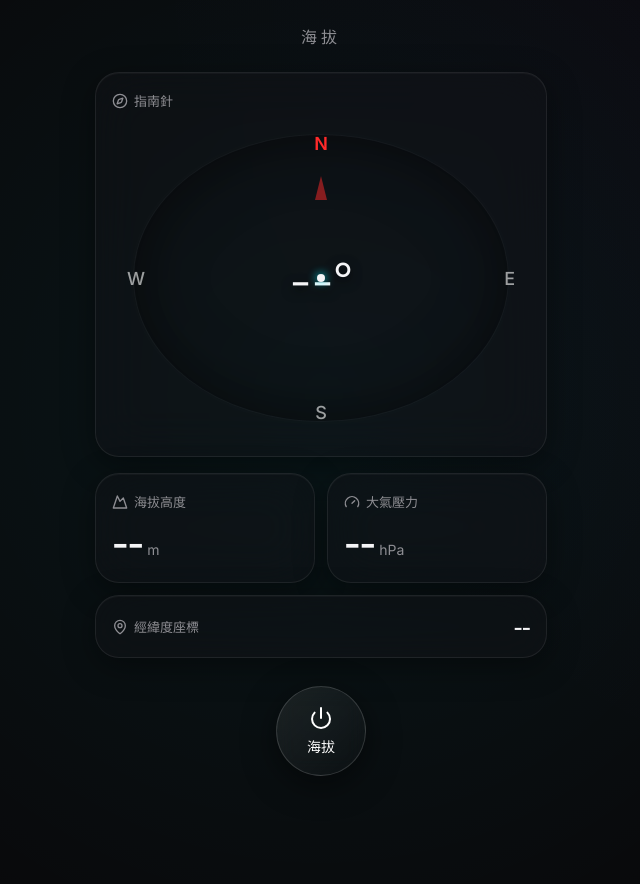
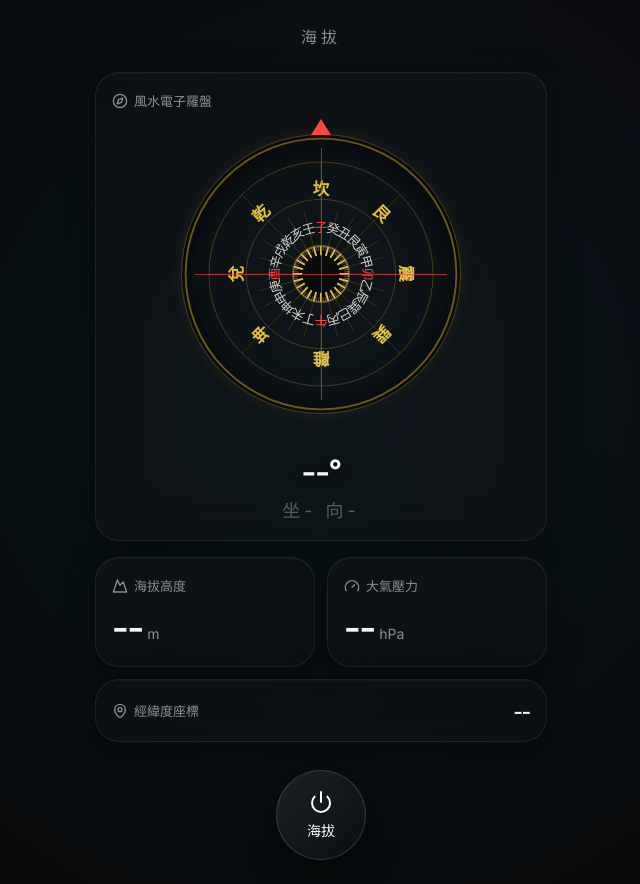
Before and after one commit to terryyehai/Altimeter, a React (Vite) app: page / in a window 1280 px wide. Shown: the whole page, without its empty margins (319-959 px from the left). Before the commit the page ends 800 px from the top, so only its background shows below. Built offline with nearby package versions, Linux system fonts and the light colour scheme.

Commit message:
feat: 升級指南針為風水電子羅盤

```diff
--- a/src/presentation/components/CompassCard.tsx
+++ b/src/presentation/components/CompassCard.tsx
@@ -6,33 +6,105 @@ interface Props {
   isActive: boolean;
 }
 
+const MOUNTAINS = ['子', '癸', '丑', '艮', '寅', '甲', '卯', '乙', '辰', '巽', '巳', '丙', '午', '丁', '未', '坤', '申', '庚', '酉', '辛', '戌', '乾', '亥', '壬'];
+const TRIGRAMS = ['坎', '艮', '震', '巽', '離', '坤', '兌', '乾'];
+
+const getMountain = (deg: number) => {
+  const normalized = (deg + 360) % 360;
+  const index = Math.round(normalized / 15) % 24;
+  return MOUNTAINS[index];
+};
+
+const getTrigram = (deg: number) => {
+  const normalized = (deg + 360) % 360;
+  const index = Math.round(normalized / 45) % 8;
+  return TRIGRAMS[index];
+};
+
 export const CompassCard: React.FC<Props> = ({ heading, isActive }) => {
   return (
-    <div className="glass-card metric-card" style={{ gridColumn: '1 / -1', alignItems: 'center', height: '100%', minHeight: '300px' }}>
+    <div className="glass-card metric-card" style={{ gridColumn: '1 / -1', alignItems: 'center', minHeight: '380px' }}>
       <div className="metric-label" style={{ alignSelf: 'flex-start', width: '100%' }}>
-        <Compass size={16} /> 指南針
+        <Compass size={16} /> 風水電子羅盤
       </div>
 
-      <div className="compass-container">
-        <div className="compass-ring"></div>
-        <div className="compass-ticks-wrapper" style={{ transform: `rotate(${-heading}deg)` }}>
-          {/* N E S W 刻度 */}
-          <div style={{ position: 'absolute', top: '15px', left: '50%', transform: 'translateX(-50%)', color: '#ff2a2a', fontWeight: 600, fontSize: '18px' }}>N</div>
-          <div style={{ position: 'absolute', bottom: '15px', left: '50%', transform: 'translateX(-50%)', color: 'rgba(255,255,255,0.6)', fontWeight: 500, fontSize: '18px' }}>S</div>
-          <div style={{ position: 'absolute', right: '15px', top: '50%', transform: 'translateY(-50%)', color: 'rgba(255,255,255,0.6)', fontWeight: 500, fontSize: '18px' }}>E</div>
-          <div style={{ position: 'absolute', left: '15px', top: '50%', transform: 'translateY(-50%)', color: 'rgba(255,255,255,0.6)', fontWeight: 500, fontSize: '18px' }}>W</div>
+      <div className="compass-container" style={{ width: '100%', maxWidth: '280px', margin: '16px auto', aspectRatio: '1/1', position: 'relative' }}>
 
-          {/* 指北針紅色標記 */}
-          <div style={{
-            position: 'absolute', top: '18%', left: '50%', transform: 'translateX(-50%)',
-            width: '0', height: '0', borderLeft: '6px solid transparent', borderRight: '6px solid transparent', borderBottom: '24px solid rgba(255, 42, 42, 0.5)'
-          }}></div>
+        {/* 外框裝飾 */}
+        <div style={{ position: 'absolute', width: '100%', height: '100%', borderRadius: '50%', border: '1px solid rgba(218, 165, 32, 0.3)', boxShadow: 'inset 0 0 40px rgba(0,0,0,0.8), 0 0 15px rgba(218, 165, 32, 0.1)' }}></div>
+
+        {/* 會旋轉的羅盤盤面 */}
+        <div className="compass-ticks-wrapper" style={{ transform: `rotate(${-heading}deg)`, width: '100%', height: '100%', position: 'absolute', borderRadius: '50%', overflow: 'hidden' }}>
+          <svg viewBox="0 0 300 300" width="100%" height="100%">
+            {/* 中間天池 */}
+            <circle cx="150" cy="150" r="30" fill="#0a0a0c" stroke="rgba(218, 165, 32, 0.5)" strokeWidth="2" />
+
+            {/* 八卦內圈 (半徑 30~80) */}
+            <circle cx="150" cy="150" r="80" fill="none" stroke="rgba(218, 165, 32, 0.3)" strokeWidth="1" />
+            {TRIGRAMS.map((t, i) => {
+              const angle = i * 45;
+              return (
+                <g key={`t-${i}`} transform={`rotate(${angle}, 150, 150)`}>
+                  <text x="150" y="65" textAnchor="middle" fill="#e2c044" fontSize="18" fontWeight="600" fontFamily="'Noto Sans TC', sans-serif">{t}</text>
+                  <line x1="150" y1="30" x2="150" y2="80" stroke="rgba(218, 165, 32, 0.2)" strokeWidth="1" />
+                </g>
+              );
+            })}
+
+            {/* 二十四山中圈 (半徑 80~120) */}
+            <circle cx="150" cy="150" r="120" fill="none" stroke="rgba(218, 165, 32, 0.3)" strokeWidth="1" />
+            {MOUNTAINS.map((m, i) => {
+              const angle = i * 15;
+              const isCardinal = i % 6 === 0; // 四正位 (子午卯酉等)
+              return (
+                <g key={`m-${i}`} transform={`rotate(${angle}, 150, 150)`}>
+                  <text x="150" y="105" textAnchor="middle" fill={isCardinal ? "#ff4444" : "rgba(255,255,255,0.8)"} fontSize="14" fontWeight="500" fontFamily="'Noto Sans TC', sans-serif">{m}</text>
+                  <line x1="150" y1="80" x2="150" y2="120" stroke="rgba(218, 165, 32, 0.2)" strokeWidth="1" />
+                </g>
+              );
+            })}
+
+            {/* 刻度外圈 (半徑 120~145) */}
+            <circle cx="150" cy="150" r="145" fill="none" stroke="rgba(218, 165, 32, 0.5)" strokeWidth="2" />
+            {Array.from({ length: 72 }).map((_, i) => {
+              const angle = i * 5;
+              const isMajor = i % 3 === 0; // 每 15 度為大刻度
+              return (
+                <g key={`tick-${i}`} transform={`rotate(${angle}, 150, 150)`}>
+                  <line x1="150" y1="120" x2="150" y2={isMajor ? 130 : 125} stroke={isMajor ? "#e2c044" : "rgba(255,255,255,0.3)"} strokeWidth={isMajor ? 2 : 1} />
+                </g>
+              );
+            })}
+          </svg>
         </div>
 
-        <div className="compass-center"></div>
-        <div className="compass-degree-display font-number">
+        {/* 天心十道 (風水羅盤專屬十字紅線) */}
+        <div style={{ position: 'absolute', top: '5%', left: '50%', width: '1px', height: '90%', background: 'rgba(255, 60, 60, 0.6)', zIndex: 10, pointerEvents: 'none' }}></div>
+        <div style={{ position: 'absolute', top: '50%', left: '5%', width: '90%', height: '1px', background: 'rgba(255, 60, 60, 0.6)', zIndex: 10, pointerEvents: 'none' }}></div>
+
+        {/* 正前方指示標記 */}
+        <div style={{ position: 'absolute', top: '-15px', left: '50%', transform: 'translateX(-50%)', width: '0', height: '0', borderLeft: '10px solid transparent', borderRight: '10px solid transparent', borderBottom: '16px solid #ff4444', zIndex: 11 }}></div>
+      </div>
+
+      {/* 數據顯示區塊 */}
+      <div style={{ display: 'flex', flexDirection: 'column', alignItems: 'center', marginTop: '12px', gap: '6px' }}>
+        <div className="font-number" style={{ fontSize: '32px', fontWeight: 500, letterSpacing: '-1px', textShadow: '0 2px 10px rgba(0,0,0,0.8)' }}>
           {isActive ? `${heading}°` : '--°'}
         </div>
+        {isActive ? (
+          <>
+            <div style={{ color: '#e2c044', fontSize: '18px', fontWeight: 600, letterSpacing: '4px' }}>
+              坐{getMountain(heading + 180)} 向{getMountain(heading)}
+            </div>
+            <div className="metric-sub" style={{ color: 'rgba(255,255,255,0.6)' }}>
+              {getTrigram(heading)}卦向
+            </div>
+          </>
+        ) : (
+          <div style={{ color: 'rgba(255,255,255,0.3)', fontSize: '18px', letterSpacing: '4px' }}>
+            坐- 向-
+          </div>
+        )}
       </div>
     </div>
   );
```
